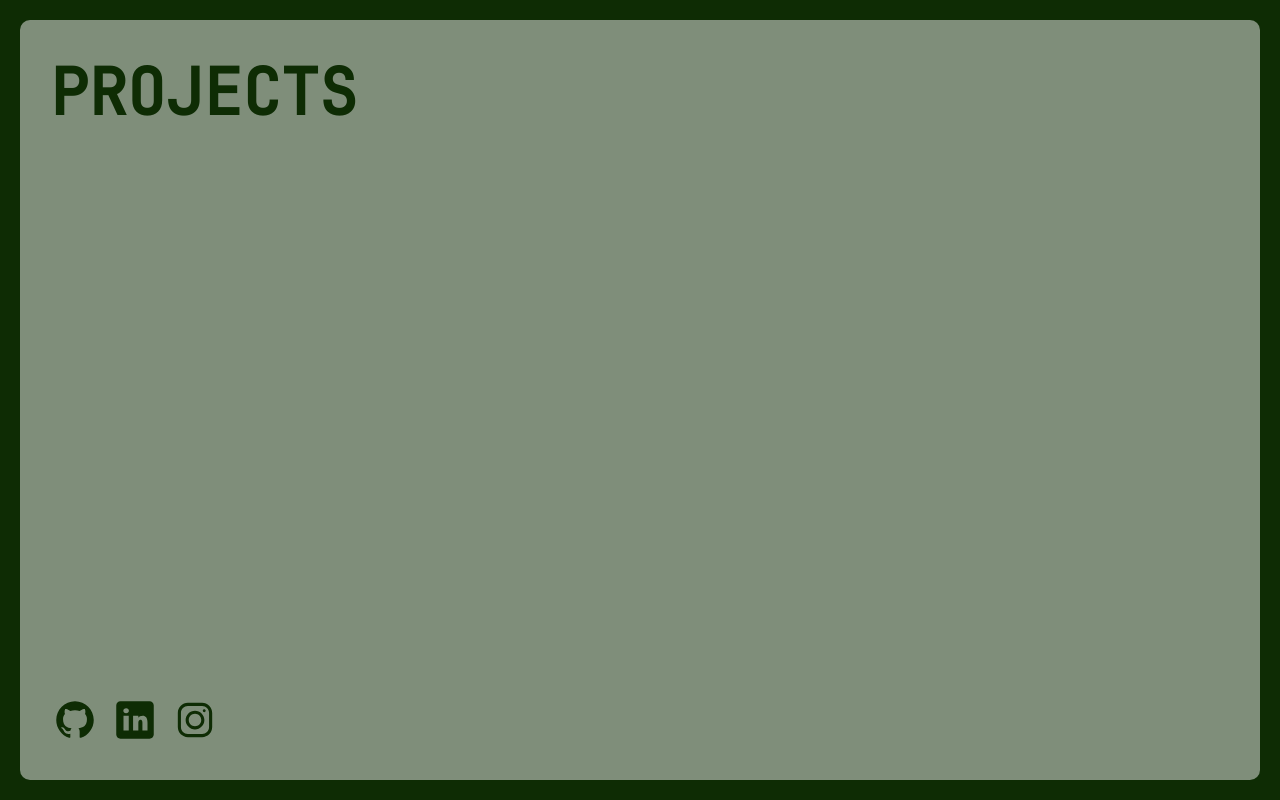
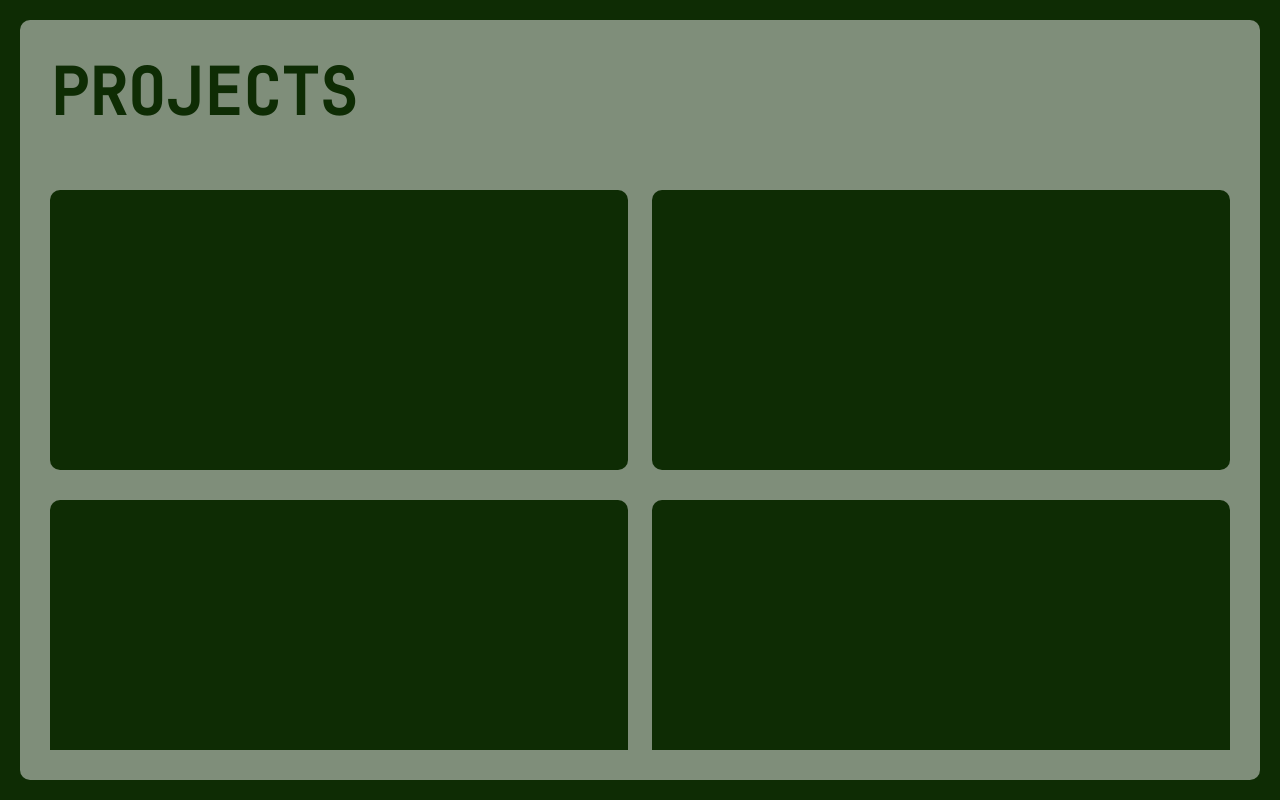
Before and after one commit to AlainAmbrose/portfolio, a React (Create React App) app: page /projects in a window 1280 px wide. Built offline with nearby package versions, Linux system fonts and the light colour scheme.

Commit message:
Added dimension to ProjectCards and fixed project page structure

```diff
--- a/src/components/ProjectCard.js
+++ b/src/components/ProjectCard.js
@@ -2,11 +2,13 @@ import "../App.css";
 
 // projects will be objects that have a title, picture,
 // and description
-const ProjectCard = ({ project, aspectHeight, aspectWidth }) => {
+const ProjectCard = ({ project, height, width }) => {
   const cardStyle = {
-    aspectHeight: `/${aspectHeight}`,
-    aspectWidth: `/${aspectWidth}`,
+    height: "35vh",
     backgroundColor: "#0E2C04",
+    borderRadius: "10px",
+    flex: "0 0 49%",
+    marginBottom: "30px",
   };
 
   return <div style={cardStyle}></div>;
--- a/src/pages/ExperiencePage.js
+++ b/src/pages/ExperiencePage.js
@@ -3,7 +3,7 @@ import GitHubSVG from "../images/GitHub.svg";
 import LinkedInSVG from "../images/LinkedIn.svg";
 import InstagramSVG from "../images/Instagram.svg";
 
-function AboutPage() {
+function ExperiencePage() {
   const leftDivStyle = {
     flex: "0 0 48%",
     display: "flex",
@@ -72,4 +72,4 @@ function AboutPage() {
   );
 }
 
-export default AboutPage;
+export default ExperiencePage;
--- a/src/pages/ProjectsPage.js
+++ b/src/pages/ProjectsPage.js
@@ -5,69 +5,36 @@ import InstagramSVG from "../images/Instagram.svg";
 import ProjectCard from "../components/ProjectCard";
 
 function ProjectsPage() {
-  const leftDivStyle = {
-    flex: "0 0 48%",
+  const topDivStyle = {
     display: "flex",
     backgroundColor: "#f0f0f0",
     flexDirection: "column",
     justifyContent: "space-between",
   };
 
-  const rightDivStyle = {
-    flex: "0 0 48%",
-    display: "flex",
-    flexDirection: "column",
-    justifyContent: "flex-start",
-    overflow: "scroll",
-  };
-
-  const descriptionStyle = {
-    flex: "0 0 70%",
+  const bottomDivStyle = {
+    flex: "0 0 80%",
     display: "flex",
     flexDirection: "row",
-    justifyContent: "left",
-  };
-
-  const aboutContentStyle = {
-    flex: "0 0 70%",
-    display: "flex",
-    flexDirection: "column",
-    textAlign: "right",
-    marginRight: "25px",
+    justifyContent: "space-between",
+    overflow: "scroll",
+    flexWrap: "wrap",
   };
 
   return (
-    <div className="backgroundBox">
-      <div style={leftDivStyle}>
+    <div className="backgroundBox" style={{ flexDirection: "Column" }}>
+      <div style={topDivStyle}>
         <div style={{ flex: "0 0 15%" }}>
           <h1 style={{ fontSize: "5vw", fontWeight: "800" }}> PROJECTS </h1>
         </div>
-        <div>
-          <a href="https://www.github.com/AlainAmbrose">
-            <img
-              src={GitHubSVG}
-              alt="GitHub Link"
-              style={{ marginRight: "10px", height: "50px", width: "50px" }}
-            />
-          </a>
-          <a href="https://www.linkedin.com/in/alain-ambrose">
-            <img
-              src={LinkedInSVG}
-              alt="LinkedIn Link"
-              style={{ marginRight: "10px", height: "50px", width: "50px" }}
-            />
-          </a>
-          <a href="https://www.instagram.com/alainambrose911/">
-            <img
-              src={InstagramSVG}
-              alt="Instagram Link"
-              style={{ marginRight: "10px", height: "50px", width: "50px" }}
-            />
-          </a>
-        </div>
       </div>
-      <div style={rightDivStyle}>
-        <ProjectCard aspectHeight={"50px"} aspectWidth={"75px"} />
+      <div style={bottomDivStyle}>
+        <ProjectCard project={"placeholder"} />
+        <ProjectCard />
+        <ProjectCard />
+        <ProjectCard />
+        <ProjectCard />
+        <ProjectCard />
       </div>
     </div>
   );
```
